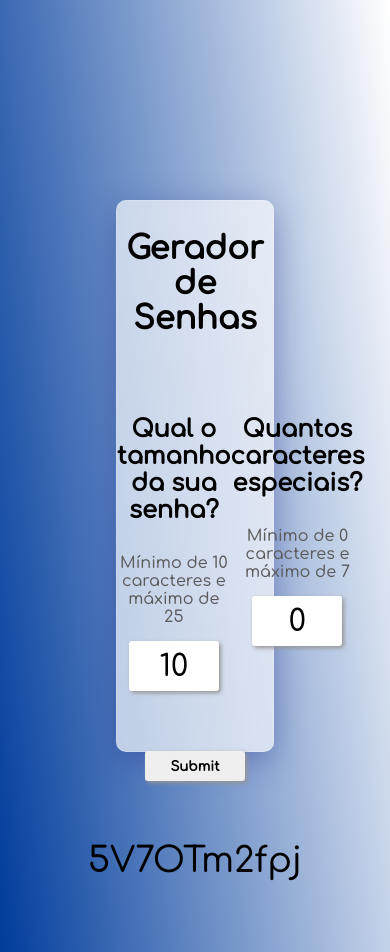
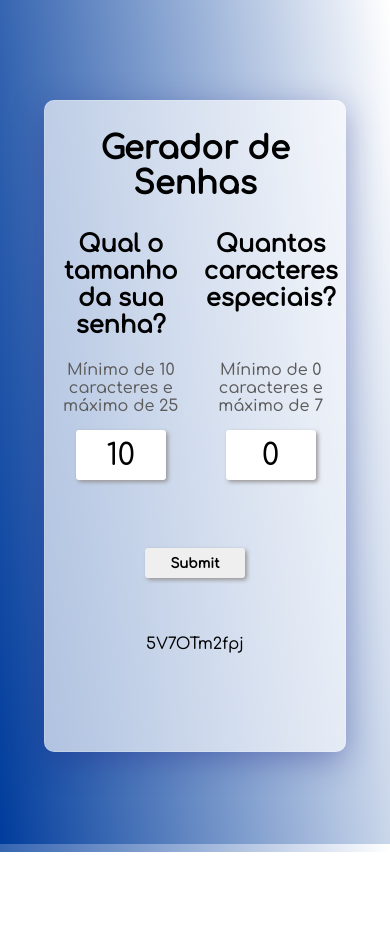
Before and after one commit to pedrolgr/gerador-senha, a plain HTML site: page index.html in a window 390 px wide. Both pictures are taken after a click on the button "Submit". After the commit the page ends 852 px from the top, so only its background shows below. Drawn offline with Linux system fonts and the light colour scheme.

Commit message:
Responsividade no site

```diff
--- a/assets/css/style.css
+++ b/assets/css/style.css
@@ -9,6 +9,9 @@
 body {
     background: rgb(0,60,156);
     background: linear-gradient(83deg, rgba(0,60,156,1) 0%, rgba(255,255,255,1) 100%);
+
+    background-repeat: no-repeat;
+    background-attachment: fixed;
 }
 
 .container{
@@ -19,8 +22,9 @@ body {
 .content {
     border: 1px solid black;
     width: 40%;
-    height: 550px;
-    margin: 200px auto;
+    min-width: 593px;
+    height: 580px;
+    margin: 100px auto;
 
     background: rgba( 255, 255, 255, 0.65 );
     box-shadow: 0 8px 32px 0 rgba( 31, 38, 135, 0.37 );
@@ -37,6 +41,12 @@ body {
 
 .hidden {
     display: none;
+}
+
+.alert {
+    display: flex;
+    text-align: center;
+    margin-top: 15px;
 }
 
 .text {
@@ -109,3 +119,70 @@ p, span{
     cursor: pointer;
     margin-left: 15px;
 }
+
+
+
+@media (max-width: 645px)
+{
+  .content {
+    min-width: 500px;
+  }
+
+  h2 {
+    height: 35%;
+  }
+
+  .input-field{
+    margin: 0px;
+  }
+
+  #result {
+    margin-top: 50px;
+    font-size: 25px;
+  }
+
+  .hidden {
+    display: none;
+    font-size: 12px;
+  }
+
+  .alert {
+    display: flex;
+    text-align: center;
+    margin-top: 15px;
+}
+}
+
+@media (max-width: 515px)
+{
+  .content {
+    min-width: 300px;
+    height: 650px;
+  }
+
+  h2 {
+    height: 35%;
+  }
+
+  .input-field{
+    margin: 0px;
+  }
+
+  #result {
+    width: 100%;
+    height: 50px;
+    margin-top: 25px;
+    font-size: 16px;
+  }
+
+  .hidden {
+    display: none;
+    font-size: 12px;
+  }
+
+  .alert {
+    display: flex;
+    text-align: center;
+    margin-top: 15px;
+}
+}
--- a/assets/js/index.js
+++ b/assets/js/index.js
@@ -17,17 +17,21 @@ document.getElementById('generate').addEventListener('click', function(){
 
     if(length < 10 || length > 25){
         errorLength.classList.remove("hidden");
+        errorLength.classList.add("alert");
         firstValidation = false;
     } else {
         errorLength.classList.add("hidden");
+        errorLength.classList.remove("alert");
         firstValidation = true;
     }
 
     if(lengthSpecial < 0 || lengthSpecial > 7){
         errorSpecialCase.classList.remove("hidden");
+        errorSpecialCase.classList.add("alert");
         secondValidation = false;
     } else {
         errorSpecialCase.classList.add("hidden");
+        errorSpecialCase.classList.remove("alert");
         secondValidation = true;
     }
 
--- a/index.html
+++ b/index.html
@@ -30,7 +30,7 @@
                 <button id="generate"> Submit</button>
 
                 <div id="result">
-                    <div id="password">A</div>
+                    <div id="password"></div>
                     <!--<div id="copy" class="hidden"><button id="icon-button"><i class="fa-regular fa-copy fa-2x"></i></button></div>-->
                 </div>
             </div>
```
